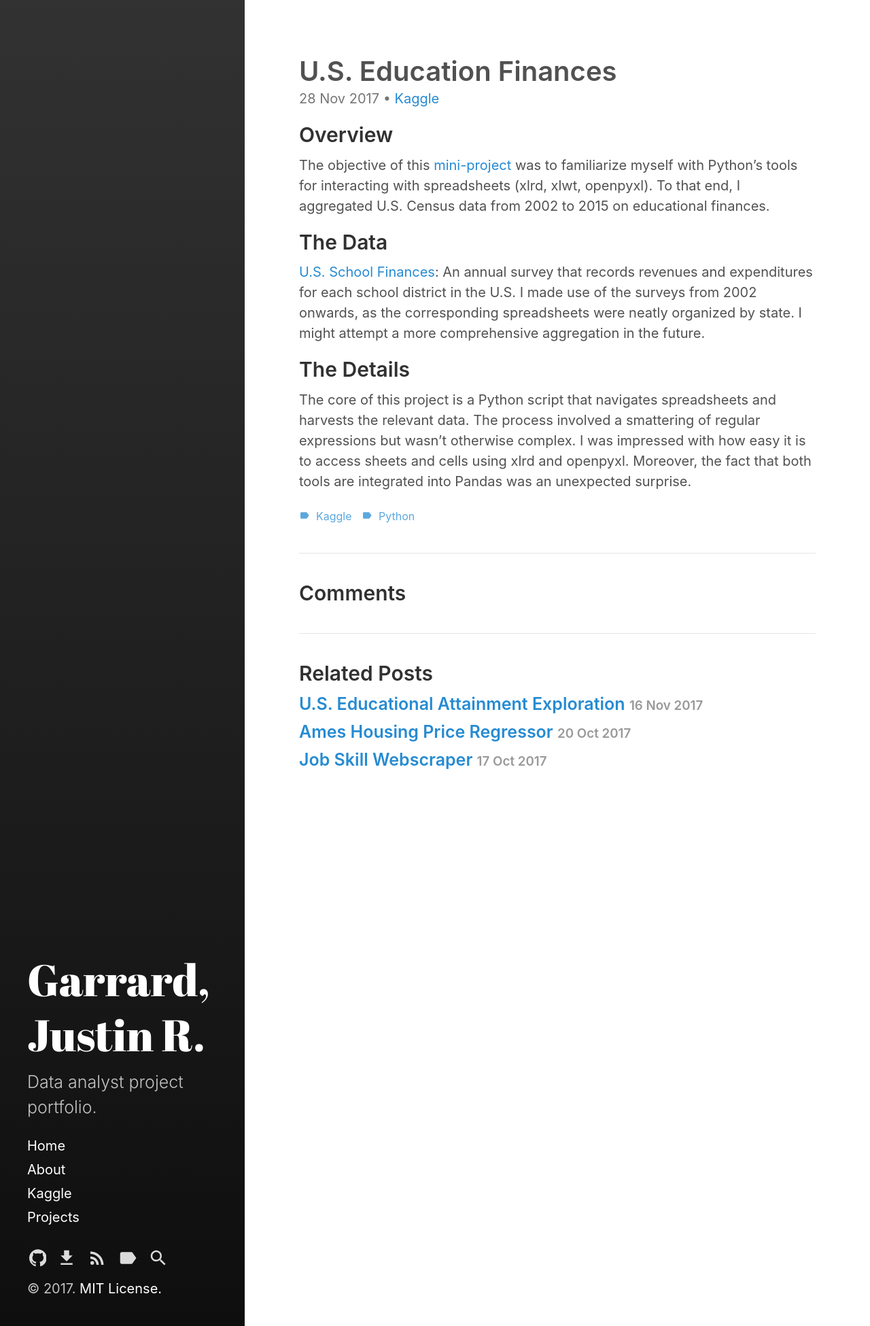
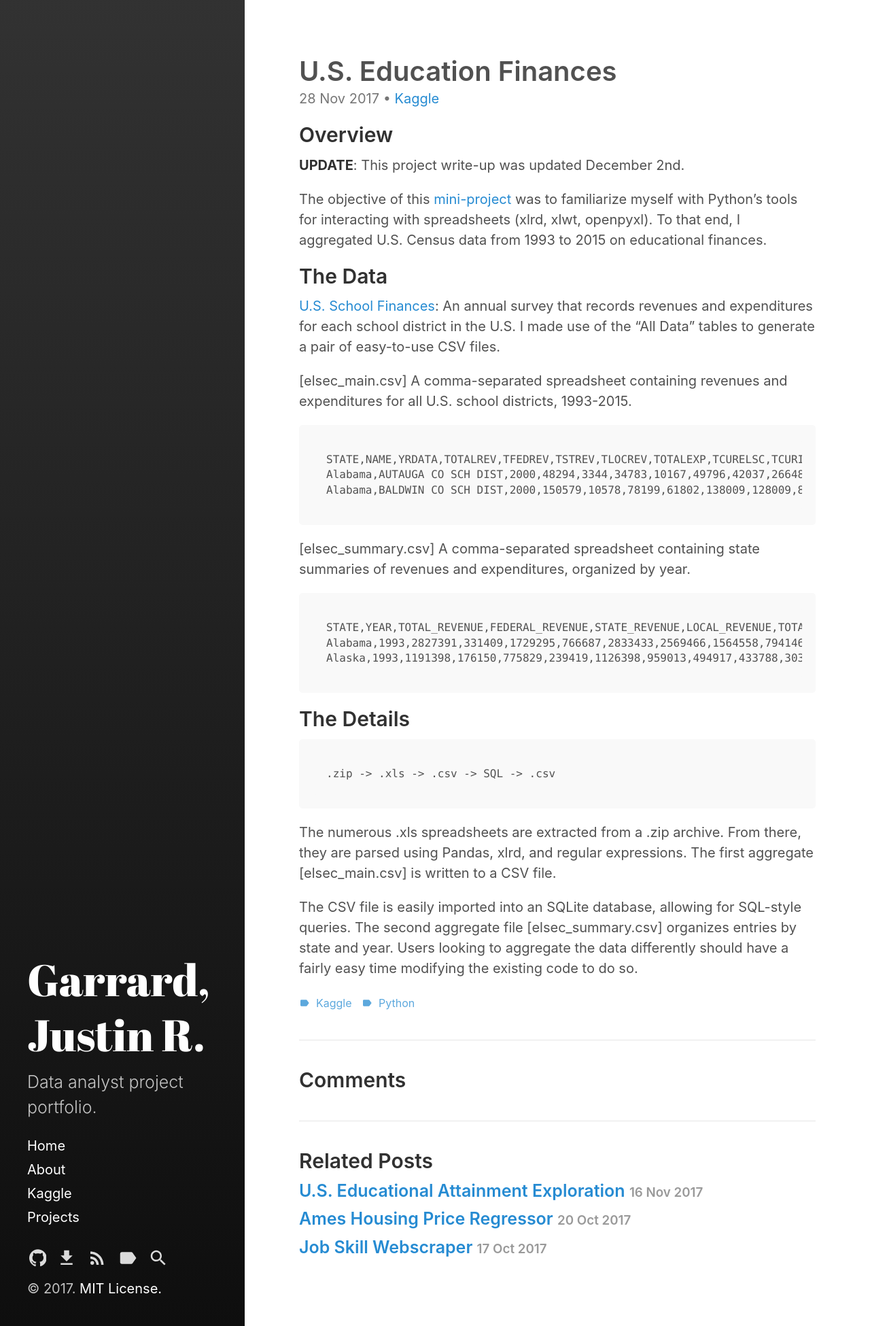
Before and after one commit to justinrgarrard/justinrgarrard.github.io, a Jekyll site: the page built from _posts/2017-11-28-US_Education_Finances_Exploration.md, in a window 1280 px wide. Shown: the whole page at 68% size. Built offline with Jekyll 4.4.1, drawn with Linux system fonts in a browser that asks for light colours.

Commit message:
Updated US financial writeup

````diff
--- a/_posts/2017-11-28-US_Education_Finances_Exploration.md
+++ b/_posts/2017-11-28-US_Education_Finances_Exploration.md
@@ -10,13 +10,33 @@ tags:
 
 ## Overview
 
-The objective of this [mini-project](https://github.com/justinrgarrard/EducationalFinances) was to familiarize myself with Python's tools for interacting with spreadsheets (xlrd, xlwt, openpyxl). To that end, I aggregated U.S. Census data from 2002 to 2015 on educational finances.
+**UPDATE**: This project write-up was updated December 2nd.
+
+The objective of this [mini-project](https://github.com/justinrgarrard/EducationalFinances) was to familiarize myself with Python's tools for interacting with spreadsheets (xlrd, xlwt, openpyxl). To that end, I aggregated U.S. Census data from 1993 to 2015 on educational finances.
 
 ## The Data
 
-[U.S. School Finances](https://www.kaggle.com/noriuk/us-educational-finances): An annual survey that records revenues and expenditures for each school district in the U.S. I made use of the surveys from 2002 onwards, as the corresponding spreadsheets were neatly organized by state. I might attempt a more comprehensive aggregation in the future.
+[U.S. School Finances](https://www.kaggle.com/noriuk/us-educational-finances): An annual survey that records revenues and expenditures for each school district in the U.S. I made use of the "All Data" tables to generate a pair of easy-to-use CSV files.
+
+[elsec_main.csv] A comma-separated spreadsheet containing revenues and expenditures for all U.S. school districts, 1993-2015.
+
+    STATE,NAME,YRDATA,TOTALREV,TFEDREV,TSTREV,TLOCREV,TOTALEXP,TCURELSC,TCURINST,TCURSSVC,TCUROTH,NONELSEC,TCAPOUT
+    Alabama,AUTAUGA CO SCH DIST,2000,48294,3344,34783,10167,49796,42037,26648,12921,2468,752,4761
+    Alabama,BALDWIN CO SCH DIST,2000,150579,10578,78199,61802,138009,128009,81035,40483,6491,2792,5378
+
+[elsec_summary.csv] A comma-separated spreadsheet containing state summaries of revenues and expenditures, organized by year.
+
+    STATE,YEAR,TOTAL_REVENUE,FEDERAL_REVENUE,STATE_REVENUE,LOCAL_REVENUE,TOTAL_EXPENDITURE,PROGRAM_CURRENT_EXPENDITURE,INSTRUCTION_EXPENDITURE,SUPPORT_SERVICES_EXPENDITURE,PROGRAM_OTHER_EXPENDITURE,PROGRAM_NON_ELSEC_EXPENDITURE,CAPITAL_OUTLAY_EXPENDITURE
+    Alabama,1993,2827391,331409,1729295,766687,2833433,2569466,1564558,794146,210762,26460,204207
+    Alaska,1993,1191398,176150,775829,239419,1126398,959013,494917,433788,30308,5983,135791
 
 
 ## The Details
 
-The core of this project is a Python script that navigates spreadsheets and harvests the relevant data. The process involved a smattering of regular expressions but wasn't otherwise complex. I was impressed with how easy it is to access sheets and cells using xlrd and openpyxl. Moreover, the fact that both tools are integrated into Pandas was an unexpected surprise.
+```
+.zip -> .xls -> .csv -> SQL -> .csv
+```
+
+The numerous .xls spreadsheets are extracted from a .zip archive. From there, they are parsed using Pandas, xlrd, and regular expressions. The first aggregate [elsec_main.csv] is written to a CSV file.
+
+The CSV file is easily imported into an SQLite database, allowing for SQL-style queries. The second aggregate file [elsec_summary.csv] organizes entries by state and year. Users looking to aggregate the data differently should have a fairly easy time modifying the existing code to do so.
````
